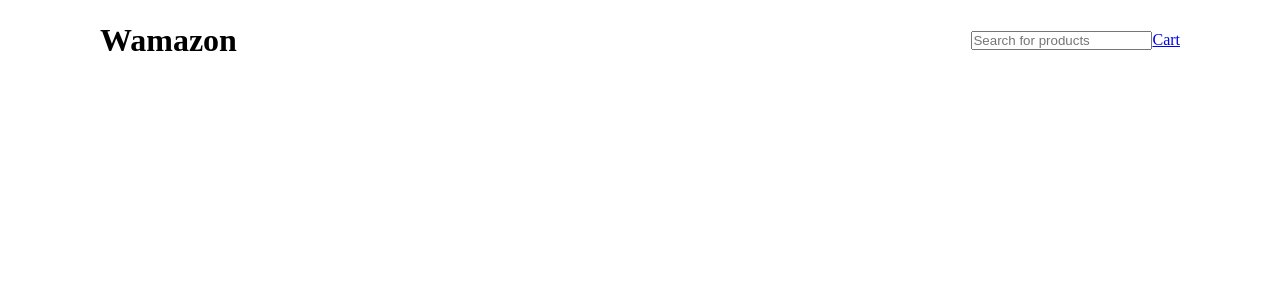
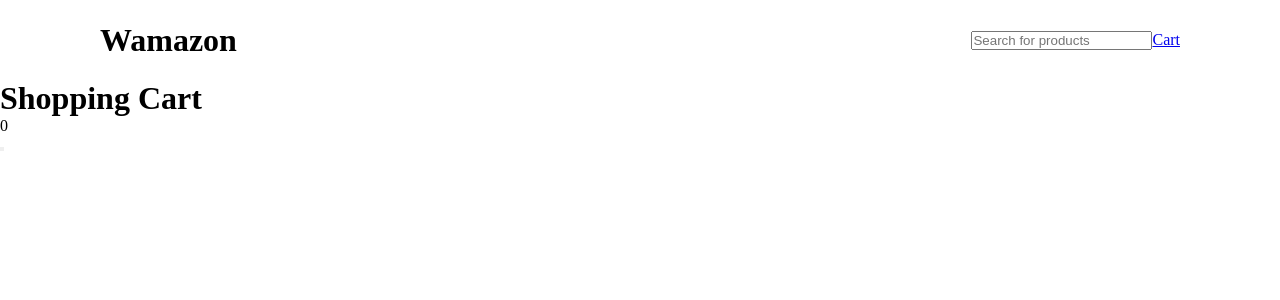
Before and after one commit to luismolinuevo/shoppingcart, a React (Vite) app in the folder react/: page /cart in a window 1280 px wide. Shown: the top 300 px of the page. Built offline with nearby package versions, Linux system fonts and the light colour scheme.

Commit message:
added total cost of cart, title, clear cart button

```diff
--- a/react/src/pages/Cart.jsx
+++ b/react/src/pages/Cart.jsx
@@ -5,6 +5,7 @@ import { useSelector, useDispatch } from 'react-redux';
 export default function Cart() {
     const dispatch = useDispatch();  //this lets me use dispatch
     const items = useSelector(state => state.cart.items);   //gives me access to the array
+    const totalCost = useSelector(state => state.cart.totalCost);
     // const totalPrice = useSelector(state => state.cart.totalPrice);
 
     const handleAdd = (items) => {
@@ -13,12 +14,17 @@ export default function Cart() {
     const handleDelete = (items) => {
         dispatch(removeItem(items));
     }
-    const handleCart = () => {
+    const handleClear = () => {
         dispatch(clearCart())
     }
 
   return (
     <div>
+        <h1>Shopping Cart</h1>
+        <div>
+            <p>{totalCost}</p>
+            <button onClick={() => handleClear}></button>
+        </div>
         {
             items.map(item => (
                 <div>
@@ -38,6 +44,7 @@ export default function Cart() {
                 </div>
             ))
         }
+
     </div>
   )
 }
```
